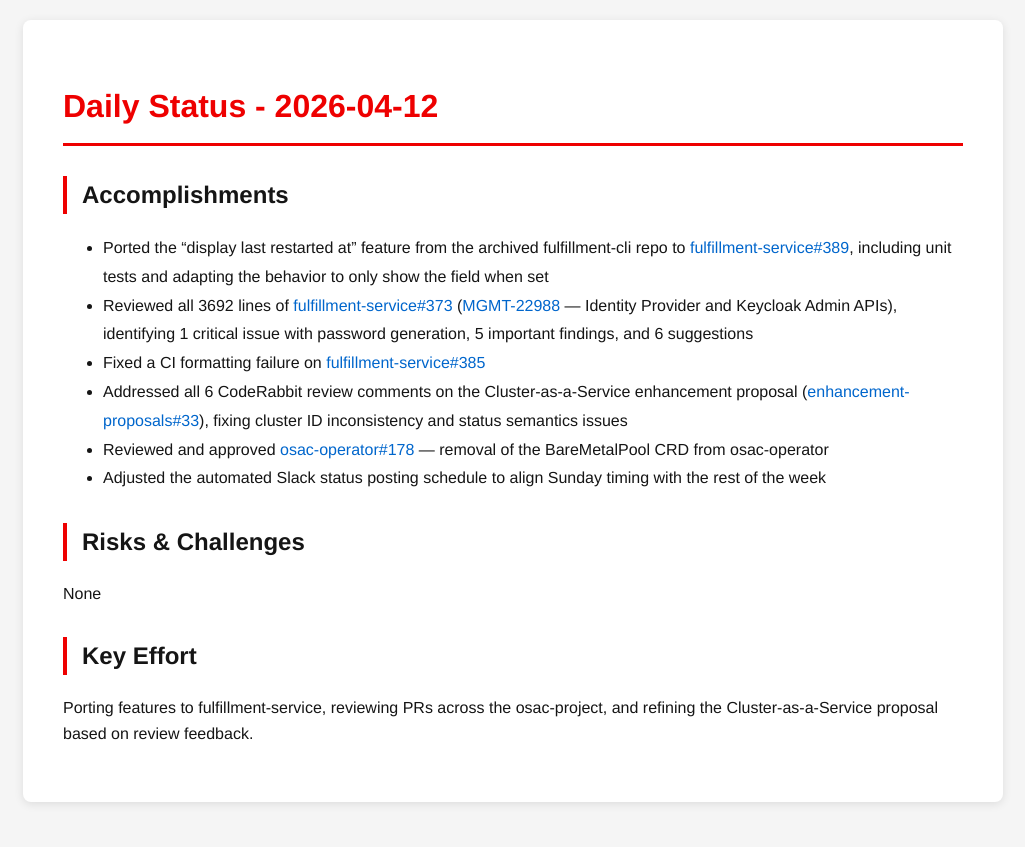
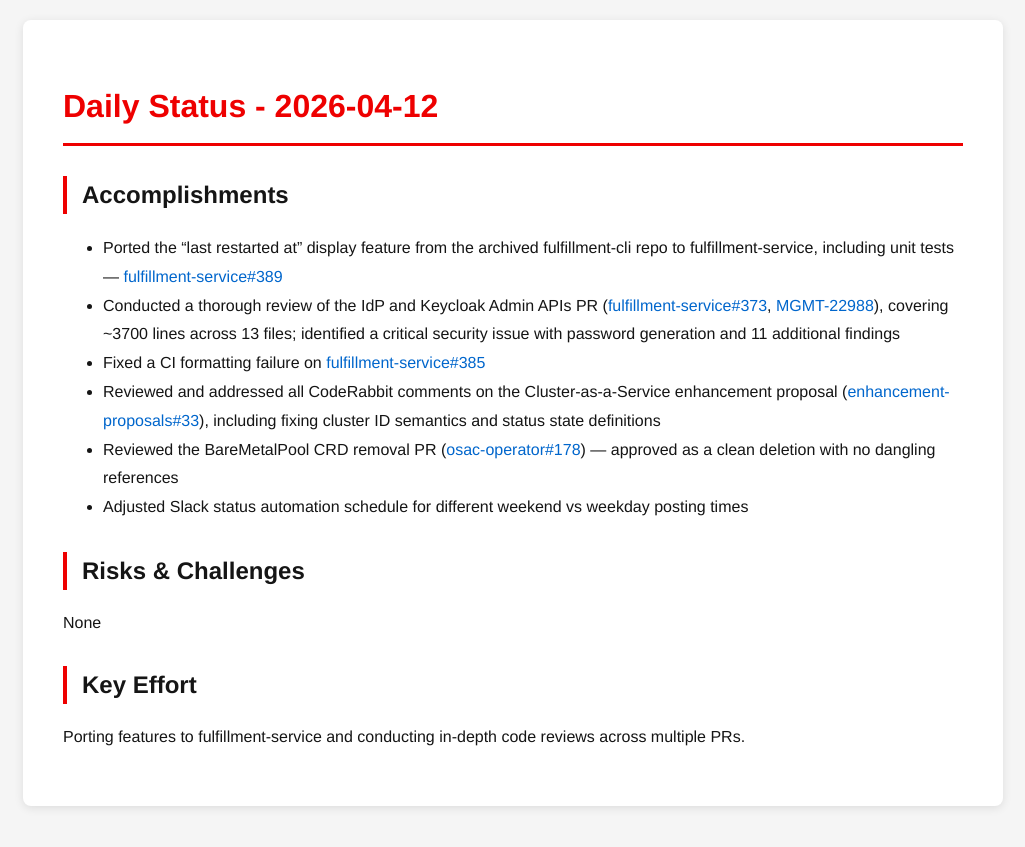
Before and after one commit to tzvatot/daily-status, a Jekyll site: the page built from 2026-04-12.md, in a window 1280 px wide. Shown: the top 847 px of the page, without its empty margins (127-1152 px from the left). Built offline with Jekyll 4.4.1, drawn with Linux system fonts in a browser that asks for light colours.

Commit message:
Daily status update - 2026-04-12

```diff
--- a/2026-04-12.md
+++ b/2026-04-12.md
@@ -7,15 +7,15 @@
 # Daily Status - 2026-04-12
 
 ## Accomplishments
-- Ported the "display last restarted at" feature from the archived fulfillment-cli repo to [fulfillment-service#389](https://github.com/osac-project/fulfillment-service/pull/389), including unit tests and adapting the behavior to only show the field when set
-- Reviewed all 3692 lines of [fulfillment-service#373](https://github.com/osac-project/fulfillment-service/pull/373) ([MGMT-22988](https://issues.redhat.com/browse/MGMT-22988) — Identity Provider and Keycloak Admin APIs), identifying 1 critical issue with password generation, 5 important findings, and 6 suggestions
+- Ported the "last restarted at" display feature from the archived fulfillment-cli repo to fulfillment-service, including unit tests — [fulfillment-service#389](https://github.com/osac-project/fulfillment-service/pull/389)
+- Conducted a thorough review of the IdP and Keycloak Admin APIs PR ([fulfillment-service#373](https://github.com/osac-project/fulfillment-service/pull/373), [MGMT-22988](https://issues.redhat.com/browse/MGMT-22988)), covering ~3700 lines across 13 files; identified a critical security issue with password generation and 11 additional findings
 - Fixed a CI formatting failure on [fulfillment-service#385](https://github.com/osac-project/fulfillment-service/pull/385)
-- Addressed all 6 CodeRabbit review comments on the Cluster-as-a-Service enhancement proposal ([enhancement-proposals#33](https://github.com/osac-project/enhancement-proposals/pull/33)), fixing cluster ID inconsistency and status semantics issues
-- Reviewed and approved [osac-operator#178](https://github.com/osac-project/osac-operator/pull/178) — removal of the BareMetalPool CRD from osac-operator
-- Adjusted the automated Slack status posting schedule to align Sunday timing with the rest of the week
+- Reviewed and addressed all CodeRabbit comments on the Cluster-as-a-Service enhancement proposal ([enhancement-proposals#33](https://github.com/osac-project/enhancement-proposals/pull/33)), including fixing cluster ID semantics and status state definitions
+- Reviewed the BareMetalPool CRD removal PR ([osac-operator#178](https://github.com/osac-project/osac-operator/pull/178)) — approved as a clean deletion with no dangling references
+- Adjusted Slack status automation schedule for different weekend vs weekday posting times
 
 ## Risks & Challenges
 None
 
 ## Key Effort
-Porting features to fulfillment-service, reviewing PRs across the osac-project, and refining the Cluster-as-a-Service proposal based on review feedback.
+Porting features to fulfillment-service and conducting in-depth code reviews across multiple PRs.
```
